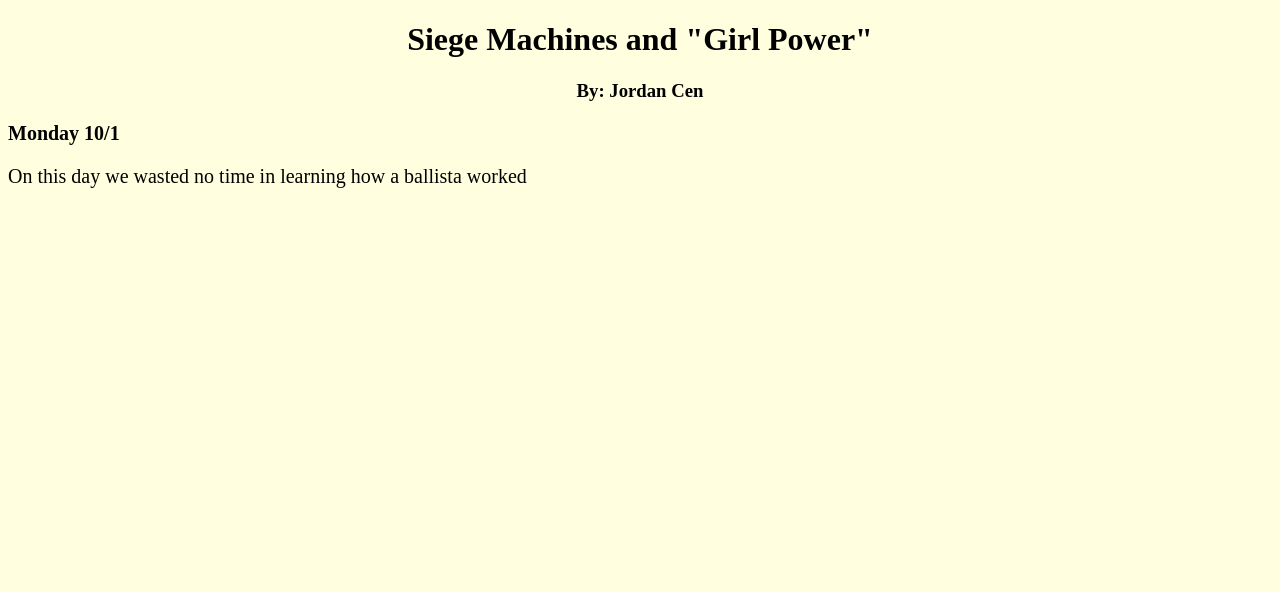
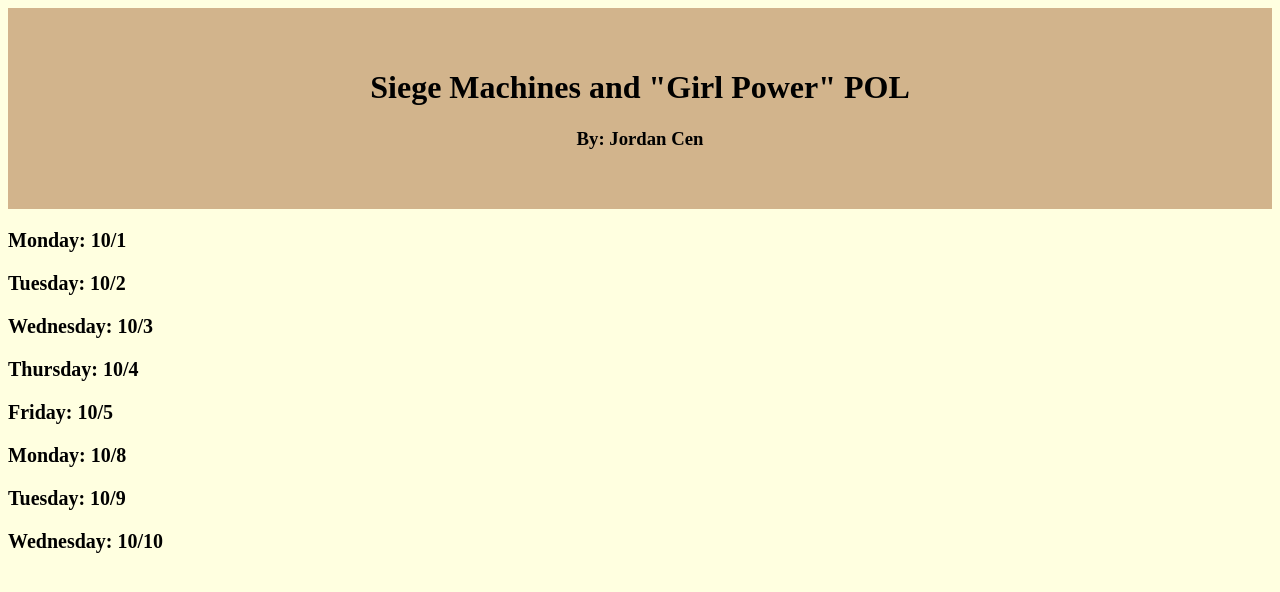
Before and after one commit to SourSweetSpicy/HelloWorld, a plain HTML site: page index.html in a window 1280 px wide. Drawn offline with Linux system fonts and the light colour scheme.

Commit message:
Second Commit

```diff
--- a/index.html
+++ b/index.html
@@ -5,22 +5,40 @@
         <title></title>
     </head>
     <style>
+        div {
+            color: black;
+        	text-align: center;
+        }
         body {background-color: lightyellow}
-        h1 {color: black;
-        	text-align: center;}
-        h3 {color: black;
-            text-align: center}
         p {color: black;
            font-size: 20px}
+        #TitleHeader {
+    background-color: tan;
+    color: black;
+    padding: 40px;
+    text-align: center;}
     </style>
     <body>
-
-<h1>Siege Machines and "Girl Power"</h1>
-<h3>By: Jordan Cen</h3>
-   <p><b>Monday 10/1</b>
-   <p>On this day we wasted no time in learning how a ballista worked
-
-        </p>
+<div id="TitleHeader">
+<h1 >Siege Machines and "Girl Power" POL</h1>
+        <h3> By: Jordan Cen</h3>
+        </div>
+        <p><b>Monday: 10/1</b></p>
+        <p></p>
+        <p><b>Tuesday: 10/2</b></p>
+        <p></p>
+        <p><b>Wednesday: 10/3</b></p>
+        <p></p>
+        <p><b>Thursday: 10/4</b></p>
+        <p></p>
+        <p><b>Friday: 10/5</b></p>
+        <p></p>
+        <p><b>Monday: 10/8</b></p>
+        <p></p>
+        <p><b>Tuesday: 10/9</b></p>
+        <p></p>
+        <p><b>Wednesday: 10/10</b></p>
+        <p></p>
 
     </body>
 </html>
```
